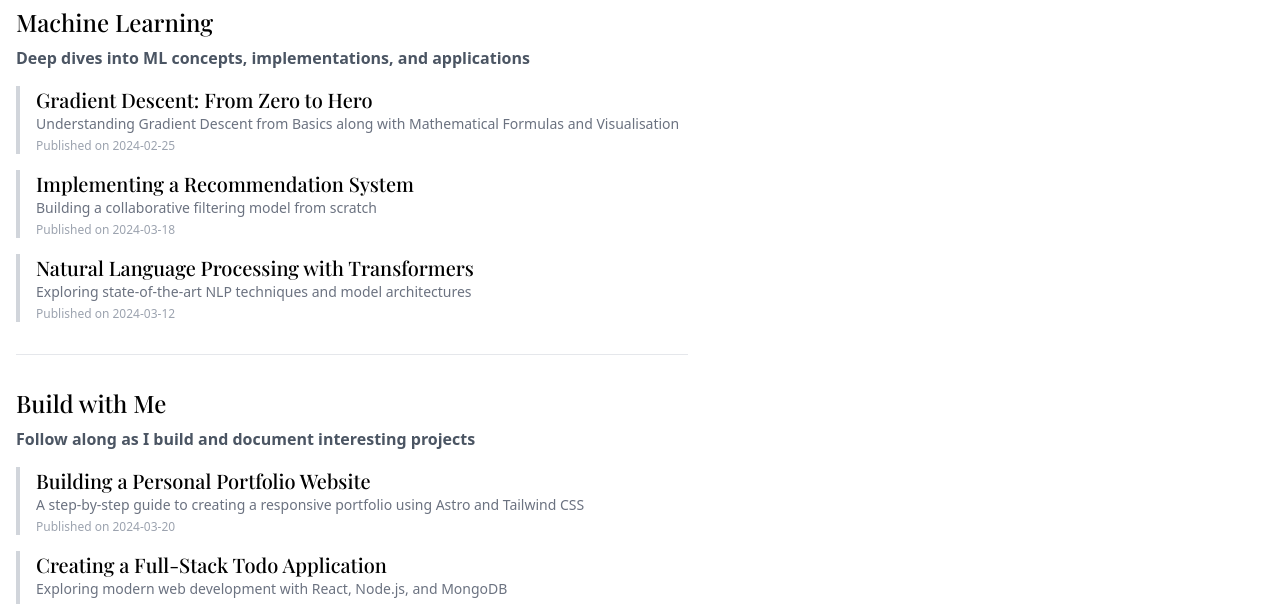
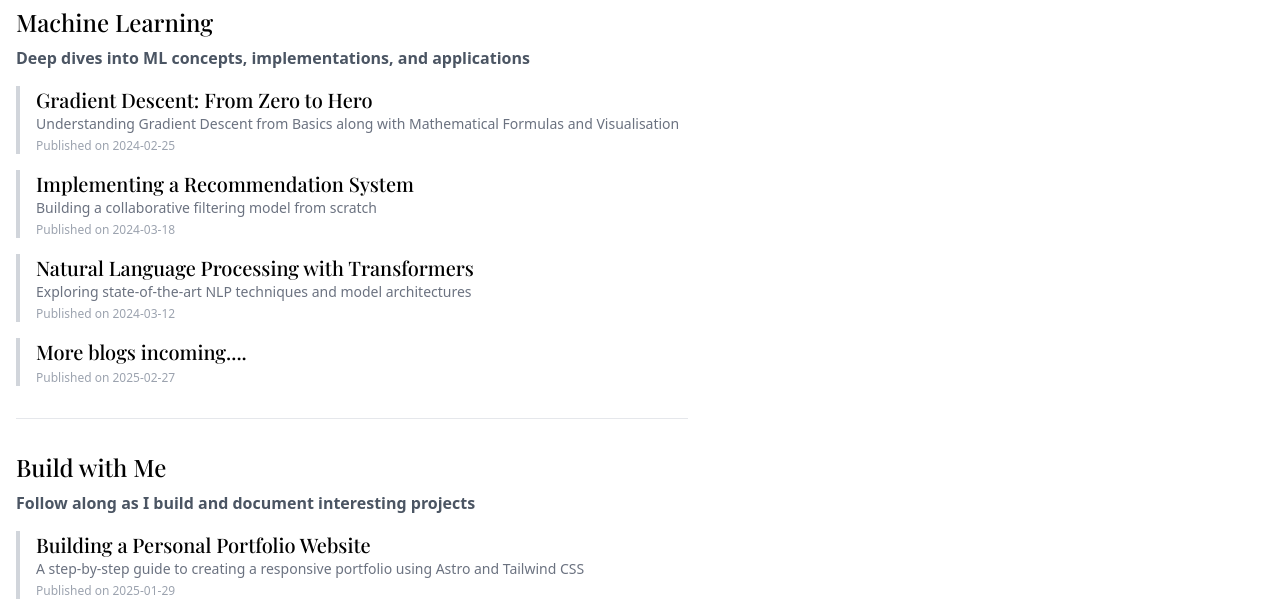
Before and after one commit to Gagancreates/blogging--website, an Astro site in the folder myblog/: page /blogs in a window 1280 px wide. Shown: the part 183-787 px from the top of the page. Built offline with nearby package versions, Linux system fonts and the light colour scheme; Astro itself is replaced by a stand-in of ours; a web font is replaced by a local one.

Commit message:
updated the blogs section

```diff
--- a/myblog/src/pages/blogs/index.astro
+++ b/myblog/src/pages/blogs/index.astro
@@ -24,6 +24,12 @@ const categories = [
         excerpt: 'Exploring state-of-the-art NLP techniques and model architectures',
         date: '2024-03-12',
         externalLink: 'https://example.com/nlp-transformers'
+      },
+      {
+        title: 'More blogs incoming....',
+
+        date: '2025-02-27',
+
       }
     ]
   },
@@ -35,21 +41,16 @@ const categories = [
       {
         title: 'Building a Personal Portfolio Website',
         excerpt: 'A step-by-step guide to creating a responsive portfolio using Astro and Tailwind CSS',
-        date: '2024-03-20',
-        externalLink: 'https://example.com/portfolio-tutorial'
+        date: '2025-01-29',
+        externalLink: 'gagan-blogs.netlify.app'
       },
       {
-        title: 'Creating a Full-Stack Todo Application',
-        excerpt: 'Exploring modern web development with React, Node.js, and MongoDB',
-        date: '2024-03-15',
-        externalLink: 'https://example.com/todo-app-tutorial'
-      },
-      {
-        title: 'Developing a Real-Time Chat Application',
-        excerpt: 'Implementing WebSockets and building a scalable messaging platform',
-        date: '2024-03-10',
-        externalLink: 'https://example.com/chat-app-guide'
+        title: 'More blogs incoming....',
+
+        date: '2025-02-27',
+
       }
+
     ]
   }
 ];
--- a/myblog/src/pages/index.astro
+++ b/myblog/src/pages/index.astro
@@ -26,19 +26,19 @@ import Layout from '../layouts/Layout.astro';
           </ul>
         </section>
 
-
+       <section>
+          <h2 class="font-playfair text-3xl mb-4 font-bold">ongoings</h2>
+          <p class="font-playfair text-lg mb-4">Currently mastering machine learning, completed supervised learning from deeplearning.ai, exploring neural network architectures for computer vision tasks.</p>
+          <p class="font-playfair text-lg mb-4">Writing a comprehensive blog series about my journey into machine learning and its applications.</p>
+          <p class="font-playfair text-lg mb-4">Mastering next.js by doing projects, check out my recent projects at the projects page!</p>
+        </section>
 
         <section>
           <h2 class="font-playfair text-3xl mb-4 font-bold">research</h2>
           <p class="font-playfair text-lg mb-4">yet to be filled</p>
         </section>
 
-        <section>
-          <h2 class="font-playfair text-3xl mb-4 font-bold">ongoings</h2>
-          <p class="font-playfair text-lg mb-4">Currently working on a deep learning project exploring neural network architectures for computer vision tasks.</p>
-          <p class="font-playfair text-lg mb-4">Writing a comprehensive blog series about my journey into quantum computing and its applications.</p>
-          <p class="font-playfair text-lg mb-4">Building a full-stack web application to help students track their learning progress and set academic goals.</p>
-        </section>
+
 
         <section>
           <h2 class="font-playfair text-3xl mb-4 font-bold">notes</h2>
```
